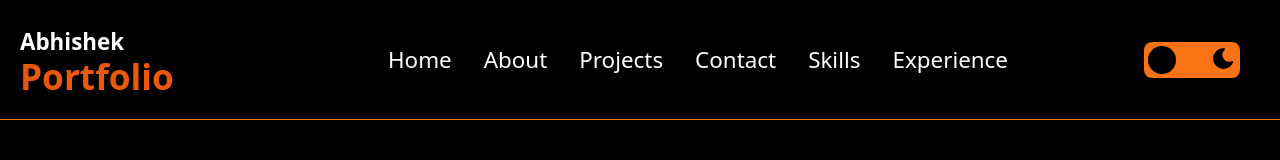
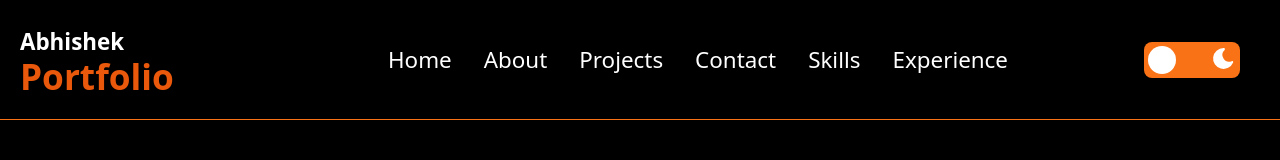
Before and after one commit to AbhiPandit1/client, a React (Create React App) app: page / in a window 1280 px wide. Shown: the top 160 px of the page. Built offline with nearby package versions, Linux system fonts and the light colour scheme.

Commit message:
Commit-last 25

```diff
--- a/src/components/bigScreenComponent/Navbar/Theme.jsx
+++ b/src/components/bigScreenComponent/Navbar/Theme.jsx
@@ -9,24 +9,23 @@ const Theme = () => {
   return (
     <div className="w-full h-full p-10">
       <div
-        className={`h-9 w-24 p-1 ${
-          textColor === 'white' ? 'bg-black' : 'bg-orange-500'
-        } rounded-lg flex justify-between relative transition-all delay-300 duration-100`}
+        className={`h-9 w-24 p-1 bg-orange-500 rounded-lg flex justify-between relative transition-all delay-300 duration-100`}
       >
         <div>
-          <GrSun size={25} color={textColor === 'white' ? 'white' : 'black'} />
+          <GrSun
+            size={25}
+            color={textColor === 'text-black' ? 'black' : 'white'}
+          />
         </div>
         <div>
           <TbMoonFilled
             size={25}
-            color={textColor === 'white' ? 'white' : 'black'}
+            color={textColor === 'text-black' ? 'black' : 'white'}
           />
         </div>
 
         <div
-          className={`h-7 w-7 rounded-full ${
-            textColor === 'white' ? 'bg-white' : 'bg-black'
-          }  absolute ${style} hover:bg-orange-400`}
+          className={`h-7 w-7 rounded-full  ${textColor === 'text-black' ? 'bg-black' : 'bg-white'}  absolute ${style} hover:bg-orange-900`}
           onClick={handleTheme}
         ></div>
       </div>
```
